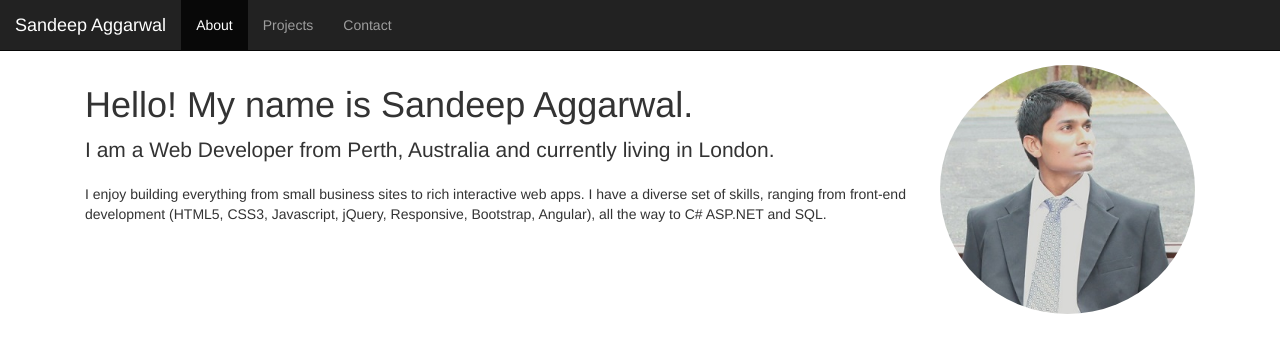
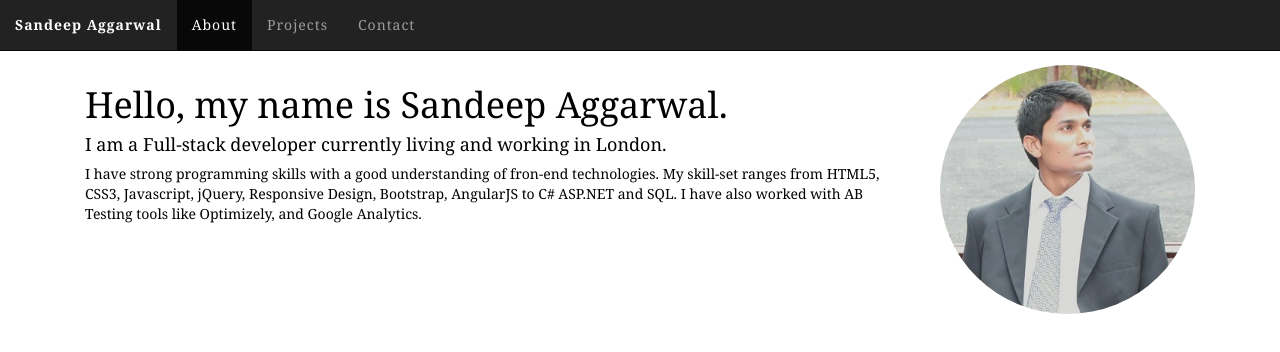
Before and after one commit to sainture/sainture.github.io, a plain HTML site: page index.html in a window 1280 px wide. Drawn offline with nearby package versions, Linux system fonts and the light colour scheme.

Commit message:
minor style and content changes

```diff
--- a/css/main.css
+++ b/css/main.css
@@ -1,5 +1,18 @@
+* {
+    font-family: Georgia, serif;
+    color:#000;
+}
 body {
     padding-top: 65px;
+}
+#nav_collapse {
+    letter-spacing: 1px;
+}
+a.navbar-brand {
+    font-size: 14px;
+    letter-spacing: 1px;
+    font-weight: bold;
+    cursor: default;
 }
 
 .social {
--- a/index.html
+++ b/index.html
@@ -48,13 +48,11 @@
 					<div class="tab-pane active" id="tab-about">
 						<div class="row-fluid">
 							<div class="col-md-9">
-								<h1>Hello! My name is Sandeep Aggarwal. </h1>
-									<p class="lead">
-									I am a Web Developer from Perth, Australia and currently living in London.
-									</p>
+								<h1>Hello, my name is Sandeep Aggarwal. </h1>
+								<h4>I am a Full-stack developer currently living and working in London.</h4>
 									<p>
-									I enjoy building everything from small business sites to rich interactive web apps.
-								 I have a diverse set of skills, ranging from front-end development (HTML5, CSS3, Javascript, jQuery, Responsive, Bootstrap, Angular), all the way to C# ASP.NET and SQL.
+									I have strong programming skills with a good understanding of fron-end technologies.
+								 My skill-set ranges from HTML5, CSS3, Javascript, jQuery, Responsive Design, Bootstrap, AngularJS to C# ASP.NET and SQL. I have also worked with AB Testing tools like Optimizely, and Google Analytics.
 								 </p>
 
 							</div>
```
